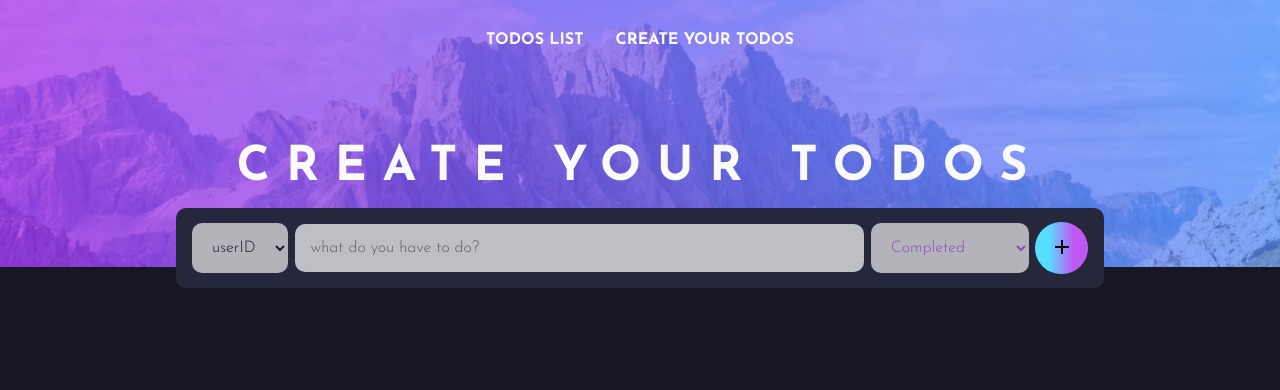
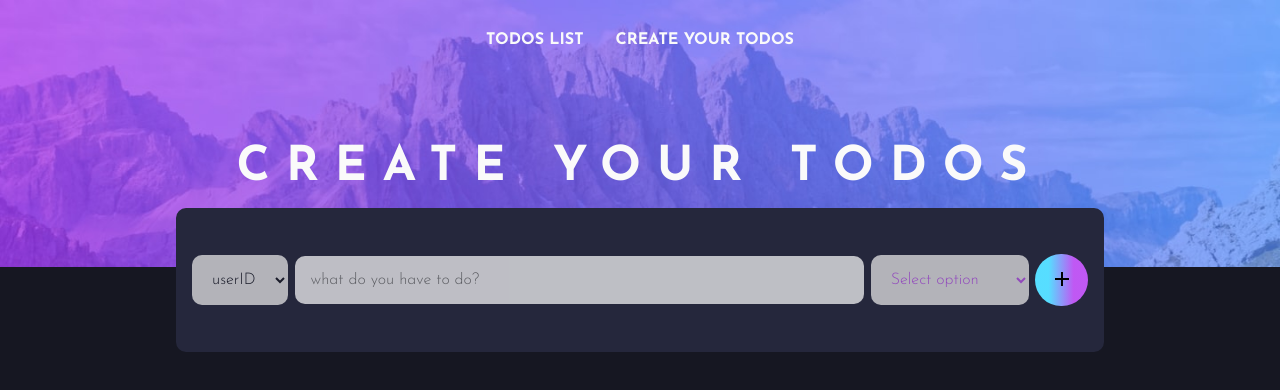
Before and after one commit to orianabreu/ohmycode-test, a React (Create React App) app: page /create-your-todos in a window 1280 px wide. Shown: the top 390 px of the page. Built offline with nearby package versions, Linux system fonts and the light colour scheme.

Commit message:
send input values to the store

```diff
--- a/src/app/store.js
+++ b/src/app/store.js
@@ -1,10 +1,12 @@
-import { configureStore } from "@reduxjs/toolkit";
-import userIdReducer from "../components/UsersSelect/usersSelectSlice";
+import { configureStore } from '@reduxjs/toolkit';
+import userIdReducer from '../components/UsersSelect/usersSelectSlice';
+import createTodoReducer from '../components/CreateTodoArea/CreateTodoAreaSlice';
 
 const store = configureStore({
-    reducer: {
-        userIdSelect: userIdReducer,
-    }
-})
+  reducer: {
+    userIdSelect: userIdReducer,
+    createTodo: createTodoReducer,
+  },
+});
 
 export default store;
--- a/src/components/CreateTodoArea/CreateTodoArea.jsx
+++ b/src/components/CreateTodoArea/CreateTodoArea.jsx
@@ -1,21 +1,66 @@
 import React from 'react';
 import AddIcon from '@mui/icons-material/Add';
+import { useDispatch, useSelector } from 'react-redux';
 
 import UsersSelect from '../UsersSelect/UsersSelect';
 import * as S from './CreateTodoArea.styles';
+import {
+  UPDATE_TODO_COMPLETED,
+  UPDATE_TODO_TITLE,
+  UPDATE_SELECT_STATE,
+  UPDATE_TODOS,
+} from './CreateTodoAreaSlice';
 
 export default function CreateTodoArea() {
+  const dispatch = useDispatch();
+  const { userId, todoTitle, todoCompleted } = useSelector((state) => state.createTodo);
+
+  const handleSelectChange = (e) => {
+    dispatch(UPDATE_SELECT_STATE(e.target.value));
+  };
+
+  const addTodo = (e) => {
+    e.preventDefault();
+
+    if (todoTitle === "" || userId === "" || todoCompleted === "") {
+      alert("Please, enter a task and fill out all fields")
+      return;
+    }
+
+    dispatch(
+      UPDATE_TODOS({
+        userId: userId,
+        title: todoTitle,
+        completed: todoCompleted
+      })
+    );
+  };
+
   return (
-    <S.Form>
-        <UsersSelect defaultValue="userID"/>
-        <S.Input type='text' placeholder='what do you have to do?'/>
-        <S.CompletedTodoSelect>
-            <option value="completed">Completed</option>
-            <option value="not-completed">Not Completed</option>
-        </S.CompletedTodoSelect>
-        <S.AddButton>
-            <AddIcon fontSize='medium'/>
-        </S.AddButton>
+    <S.Form onSubmit={addTodo}>
+      <UsersSelect
+        defaultValue='userID'
+        value={userId}
+        handleChange={handleSelectChange}
+      />
+      <S.Input
+        type='text'
+        placeholder='what do you have to do?'
+        value={todoTitle}
+        onChange={(e) => dispatch(UPDATE_TODO_TITLE(e.target.value))}
+      />
+      <S.CompletedTodoSelect
+        value={todoCompleted}
+        onChange={(e) => dispatch(UPDATE_TODO_COMPLETED(e.target.value))}>
+        <option value='default' hidden>
+          Select option
+        </option>
+        <option value='completed'>Completed</option>
+        <option value='not-completed'>Not Completed</option>
+      </S.CompletedTodoSelect>
+      <S.AddButton type='submit'>
+        <AddIcon fontSize='medium' />
+      </S.AddButton>
     </S.Form>
-  )
+  );
 }
--- a/src/components/CreateTodoArea/CreateTodoArea.styles.jsx
+++ b/src/components/CreateTodoArea/CreateTodoArea.styles.jsx
@@ -7,7 +7,7 @@ export const Form = styled.form`
   display: flex;
   align-items: center;
   justify-content: space-between;
-  height: 5rem;
+  height: 9rem;
   margin-top: 1rem;
   padding: 0 1rem;
   width: 100%;
--- a/src/components/CreateTodoArea/CreateTodoAreaSlice.js
+++ b/src/components/CreateTodoArea/CreateTodoAreaSlice.js
@@ -4,18 +4,40 @@ const initialState = {
   userId: '',
   todoTitle: '',
   todoCompleted: '',
+  todos: [],
 };
 
 export const createTodoAreaSlice = createSlice({
-  name: '',
+  name: 'createTodo',
   initialState,
   reducers: {
-    UPDATE_FORM_STATE: (state, action) => {
-        state[action.fieldName] = action.payload;
-      },
-  }
+    UPDATE_TODO_TITLE: (state, action) => {
+      state.todoTitle = action.payload;
+    },
+    UPDATE_TODO_COMPLETED: (state, action) => {
+      state.todoCompleted = action.payload;
+    },
+    UPDATE_SELECT_STATE: (state, action) => {
+      state.userId = action.payload;
+    },
+    UPDATE_TODOS: (state, action) => {
+      const newTodo = {
+        id: Math.random() * 100,
+        userId: action.payload.userId,
+        title: action.payload.title,
+        completed: action.payload.completed
+      }
+      state.todos.push(newTodo);
+      console.log(action);
+    },
+  },
 });
 
-export const { UPDATE_FORM_STATE } = createTodoAreaSlice.actions;
+export const {
+  UPDATE_TODO_TITLE,
+  UPDATE_TODO_COMPLETED,
+  UPDATE_SELECT_STATE,
+  UPDATE_TODOS,
+} = createTodoAreaSlice.actions;
 
 export default createTodoAreaSlice.reducer;
```
